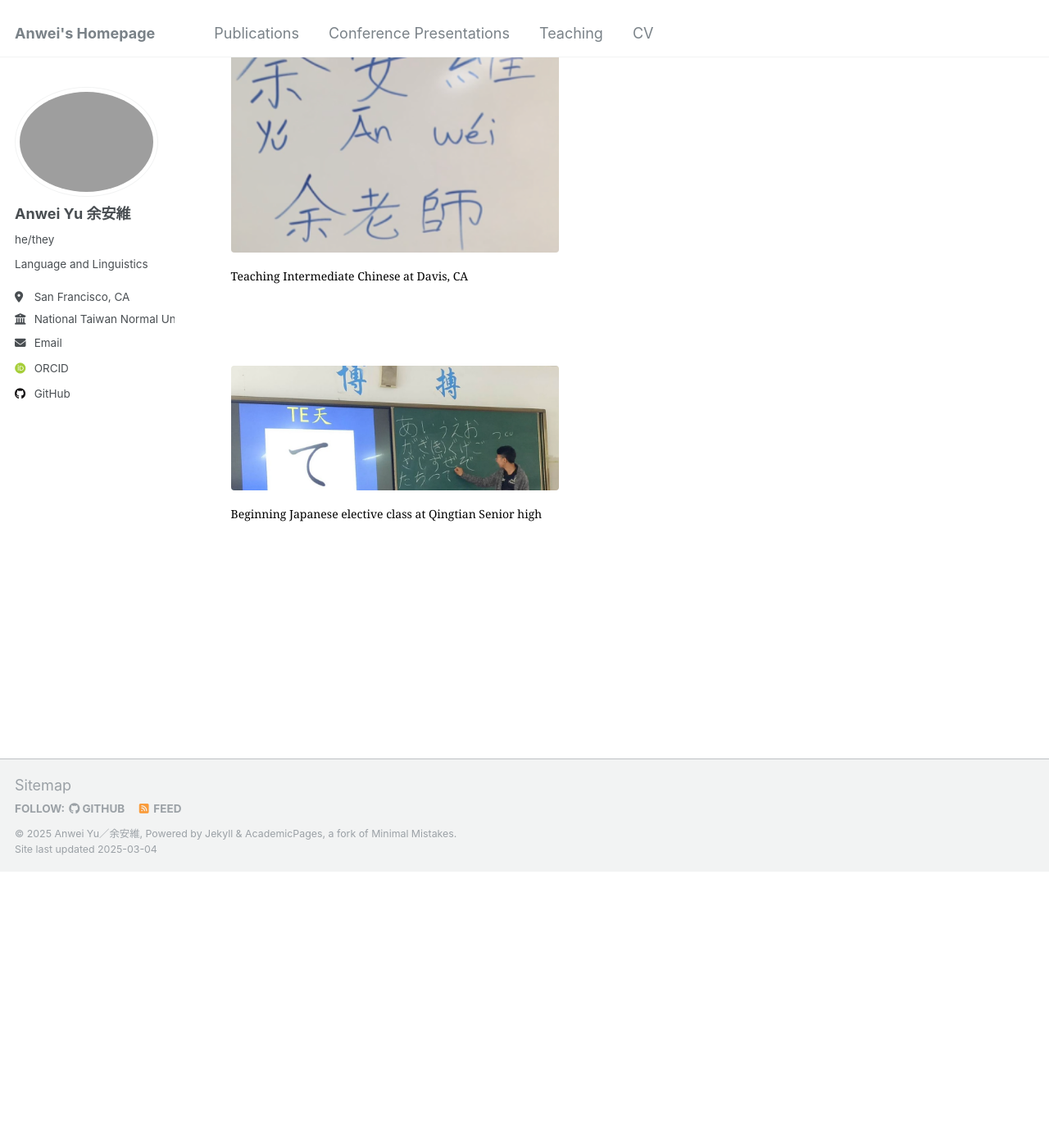
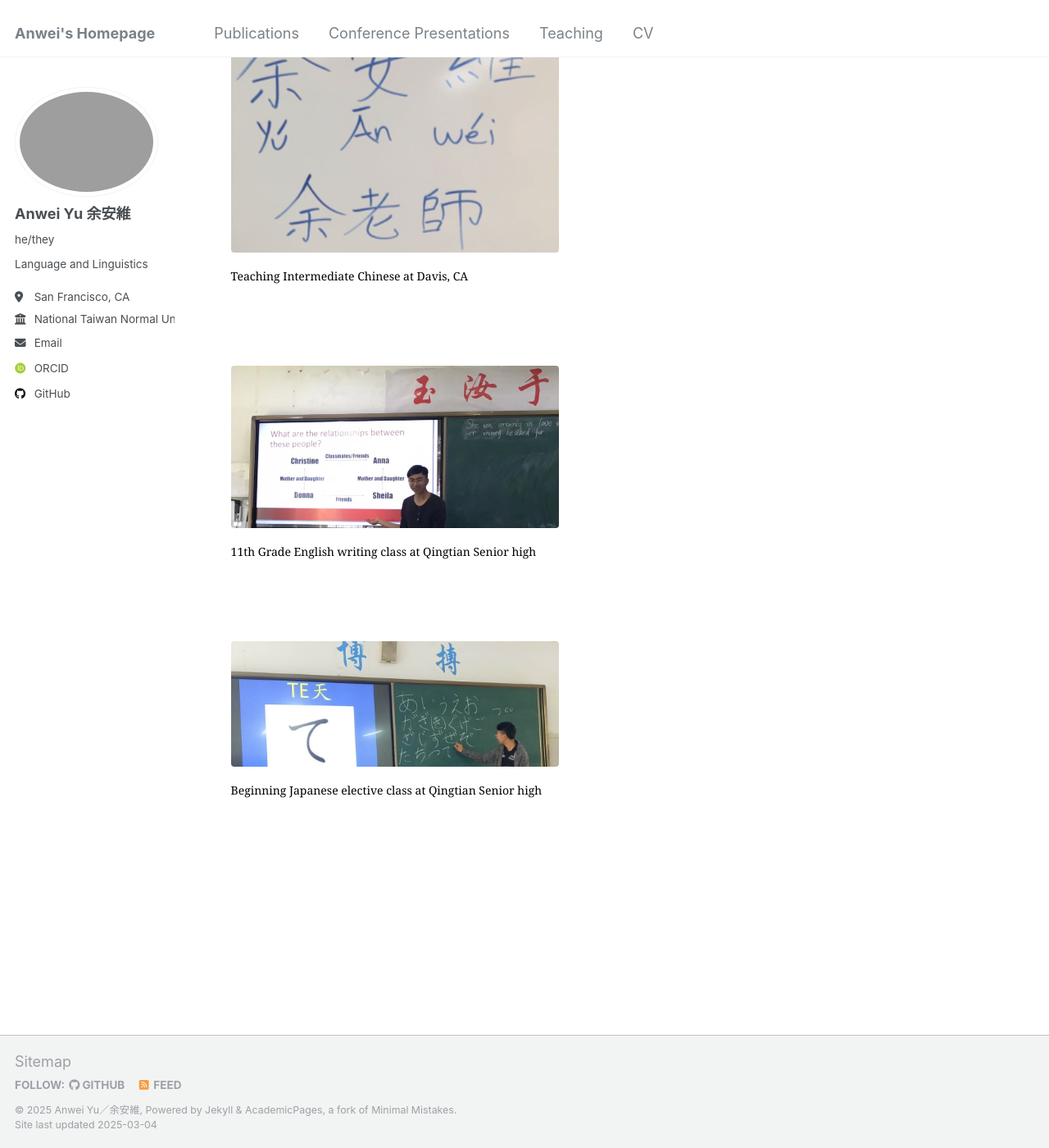
Before and after one commit to anweiyu/anweiyu.github.io, a Jekyll site: the page built from _pages/teaching.html, in a window 1280 px wide and 1400 px high, scrolled down 2041 px. Shown: the whole window at 82% size. Built offline with Jekyll 4.4.1, drawn with Linux system fonts in a browser that asks for light colours; some web fonts are replaced; before the commit the page ends 3104 px from its top, so only the background shows below that.

Commit message:
Update teaching.html

```diff
--- a/_pages/teaching.html
+++ b/_pages/teaching.html
@@ -58,6 +58,32 @@ anweiyu.github.io<br>
     }
 </style><br>
 <figure>
+    <img src="{{site.baseurl}}/images/english.png" alt="Teaching English" class="responsive-img">
+    <figcaption>11th Grade English writing class at Qingtian Senior high</figcaption>
+</figure>
+
+ <style>
+    figure {
+        display: block;
+    }
+
+    .responsive-img {
+        max-width: 400px;
+        height: auto;
+        float: left;
+        margin-right: 15px;
+    }
+
+    figcaption {
+        display: block;
+        clear: left;
+        text-align: left;
+        font-style: normal;
+        font-size: 14px;
+        color: black;
+    }
+</style><br>
+<figure>
     <img src="{{site.baseurl}}/images/japanese.png" alt="Teaching Japanese" class="responsive-img">
     <figcaption>Beginning Japanese elective class at Qingtian Senior high</figcaption>
 </figure>
```
